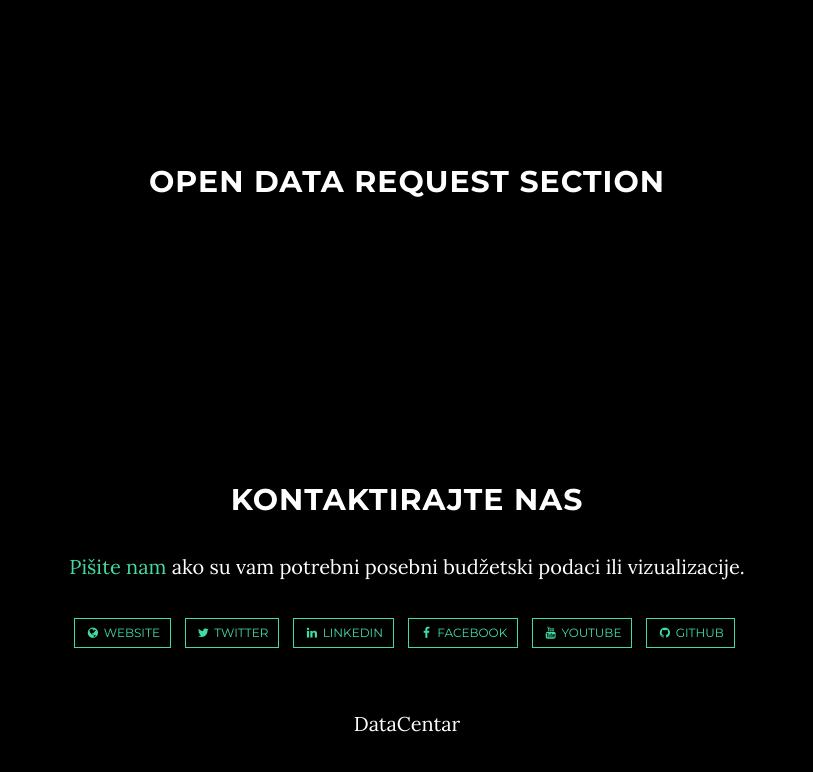
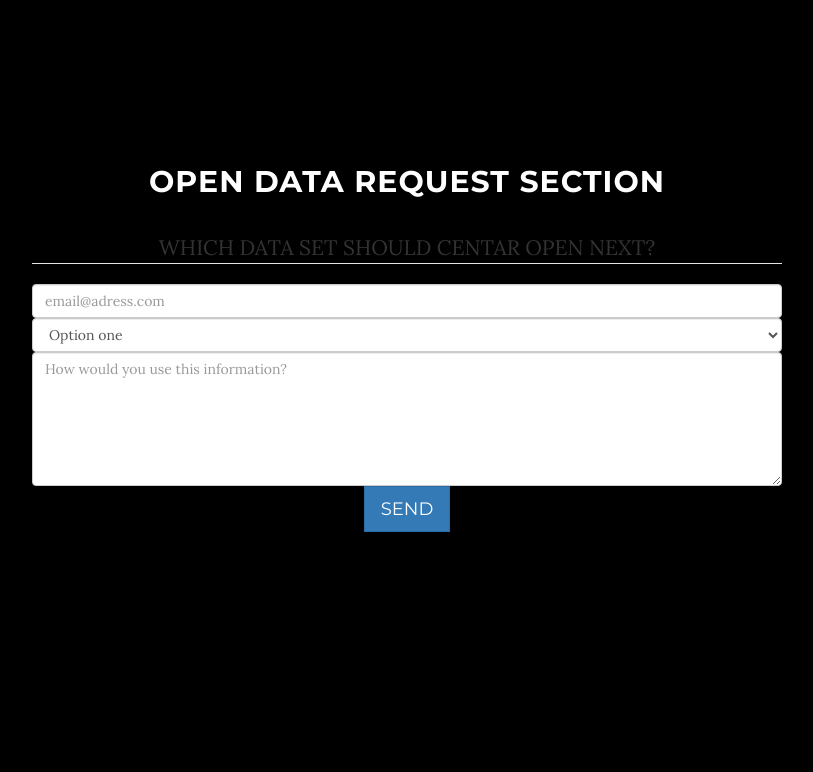
Before and after one commit to crtarsorg/data-centar, a Flask app: page /api/ in a window 1280 px wide. Shown: the part 2356-3128 px from the top of the page, without its empty margins (233-1046 px from the left). Before the commit the page ends 3088 px from the top, so only its background shows below. Run offline with Flask 2, Linux system fonts and the light colour scheme; some libraries are stand-ins or nearby versions.

Commit message:
data request section

```diff
--- a/app/templates/layout.html
+++ b/app/templates/layout.html
@@ -51,6 +51,14 @@
         .brand-heading,.page-scroll{
             text-shadow: -1px 0 black, 0 1px black, 1px 0 black, 0 -1px black;
         }
+
+        #mailModal *  {
+            background-color: gray;
+
+            -webkit-border-radius: 10px !important;
+            -moz-border-radius: 10px !important;
+            border-radius: 10px !important;
+        }
     </style>
 
 </head>
@@ -97,7 +105,32 @@
         <div class="row">
             <div class="col-lg-8 col-lg-offset-2">
                 <h2>Open data request Section</h2>
-
+                <form id="newDataForm" class="form-horizontal" action="//formspree.io/mihajlo.andjelic@crta.rs" method="POST">
+               <!--  <input type="hidden" name="_next" value="#thx"/> -->
+                <fieldset>
+                    <!-- Form Name -->
+                    <legend>WHICH DATA SET SHOULD CENTAR OPEN NEXT?</legend>
+                    <!-- Text input-->
+                    <div class=" margin-10">
+                        <input id="mail" name="email" type="email" placeholder="email@adress.com"  class="form-control input-md" oninvalid="this.setCustomValidity('Unesite validnu e-mail adresu')">
+                    </div>
+                    <!-- Closed dataset dropdown -->
+                    <div class=" margin-10 ">
+                        <select id="datasetSel" name="datasetSel" class="form-control">
+                            <option value="1">Option one</option>
+                            <option value="2">Option two</option>
+                        </select>
+                    </div>
+                    <!-- Usage of information -->
+                    <div class=" margin-10 ">
+                        <textarea class="form-control" id="textarea" name="infoTA" rows="6" placeholder="How would you use this information?"></textarea>
+                    </div>
+                    <!-- Button -->
+                    <div class="  ">
+                        <button id="sendBtn" name="sendBtn"  class="btn btn-primary btn-lg">Send</button>
+                    </div>
+                </fieldset>
+        </form>
             </div>
         </div>
     </section>
@@ -139,6 +172,58 @@
         </div>
     </footer>
 
+
+     <!-- Modal -->
+  <div class="modal fade col-lg-8 col-lg-offset-2 " id="mailModal" role="dialog">
+    <div class="modal-dialog img-rounded">
+
+      <!-- Modal content-->
+      <div class="modal-content">
+        <div class="modal-header">
+          <button type="button" class="close" data-dismiss="modal">&times;</button>
+          <h4 id="titleMailModal" class="modal-title">Thank you</h4>
+        </div>
+        <div class="modal-body">
+          <p id="bodyMailModal">Add any other information here about how votes information?
+            will count + that data centar is a work in progress.</p>
+        </div>
+        <div class="modal-footer">
+          <button type="button" class="btn btn-default" data-dismiss="modal">Close</button>
+        </div>
+      </div>
+
+    </div>
+  </div>
+
+<script>
+
+    $("#sendBtn").click(function(ev){
+        ev.preventDefault();
+
+        var path = $("#newDataForm").attr( 'action' );
+        var dataForm = $("#newDataForm").serialize();
+
+        var request = $.ajax({
+          url: path,
+          method: "POST",
+          data: dataForm,
+          dataType:"json"
+        });
+
+        request.done(function( msg ) {
+
+            /*$('#mailModal').find("#titleMailModal").html("Success");
+            $('#mailModal').find("#bodyMailModal").html("Somethnig else");*/
+            $('#mailModal').modal('show');
+        });
+
+        request.fail(function( jqXHR, textStatus ) {
+          console.log(jqXHR);
+          console.log( "Request failed: " + textStatus );
+        });
+
+    })
+</script>
 </body>
 
 </html>
```
